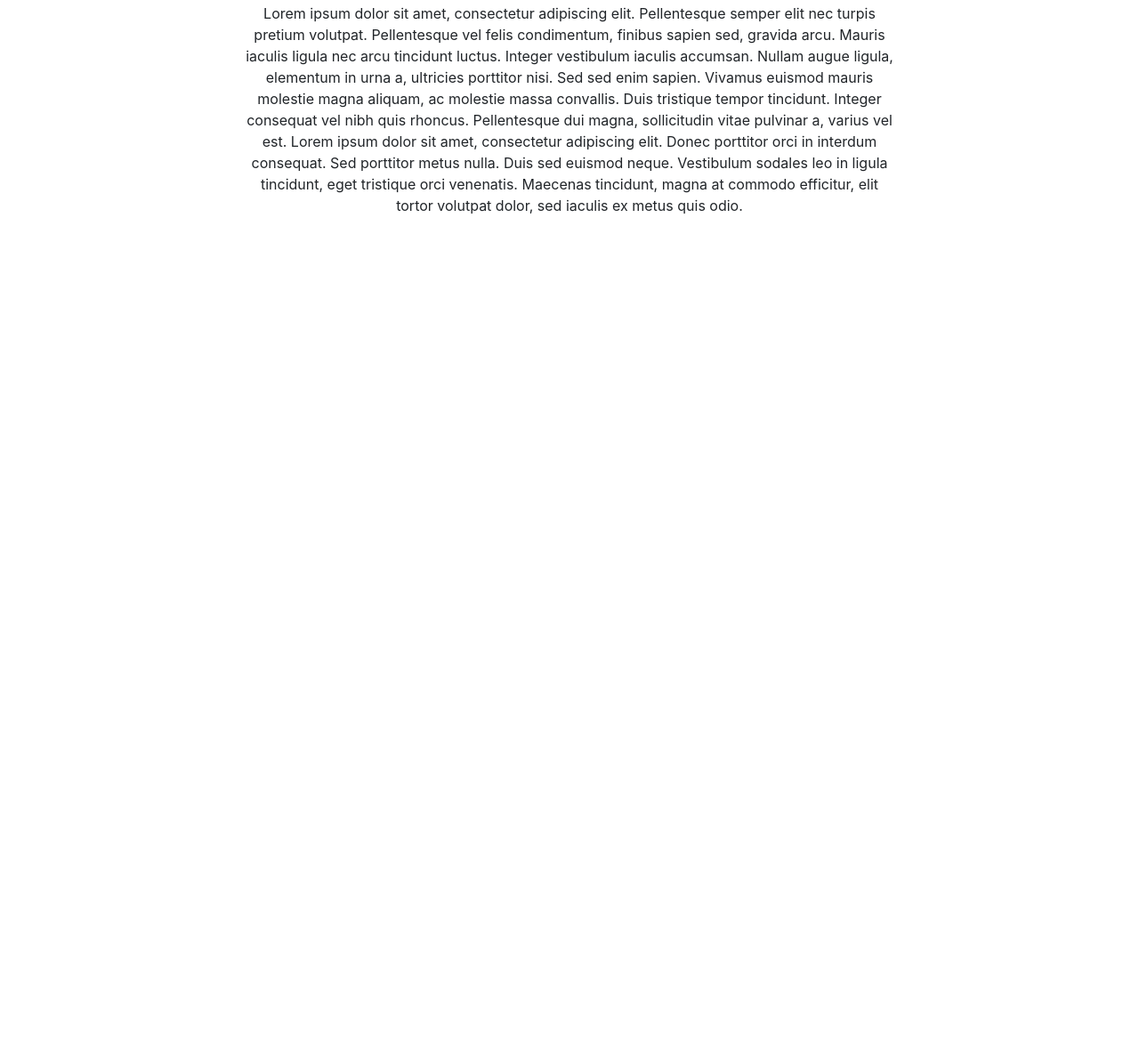
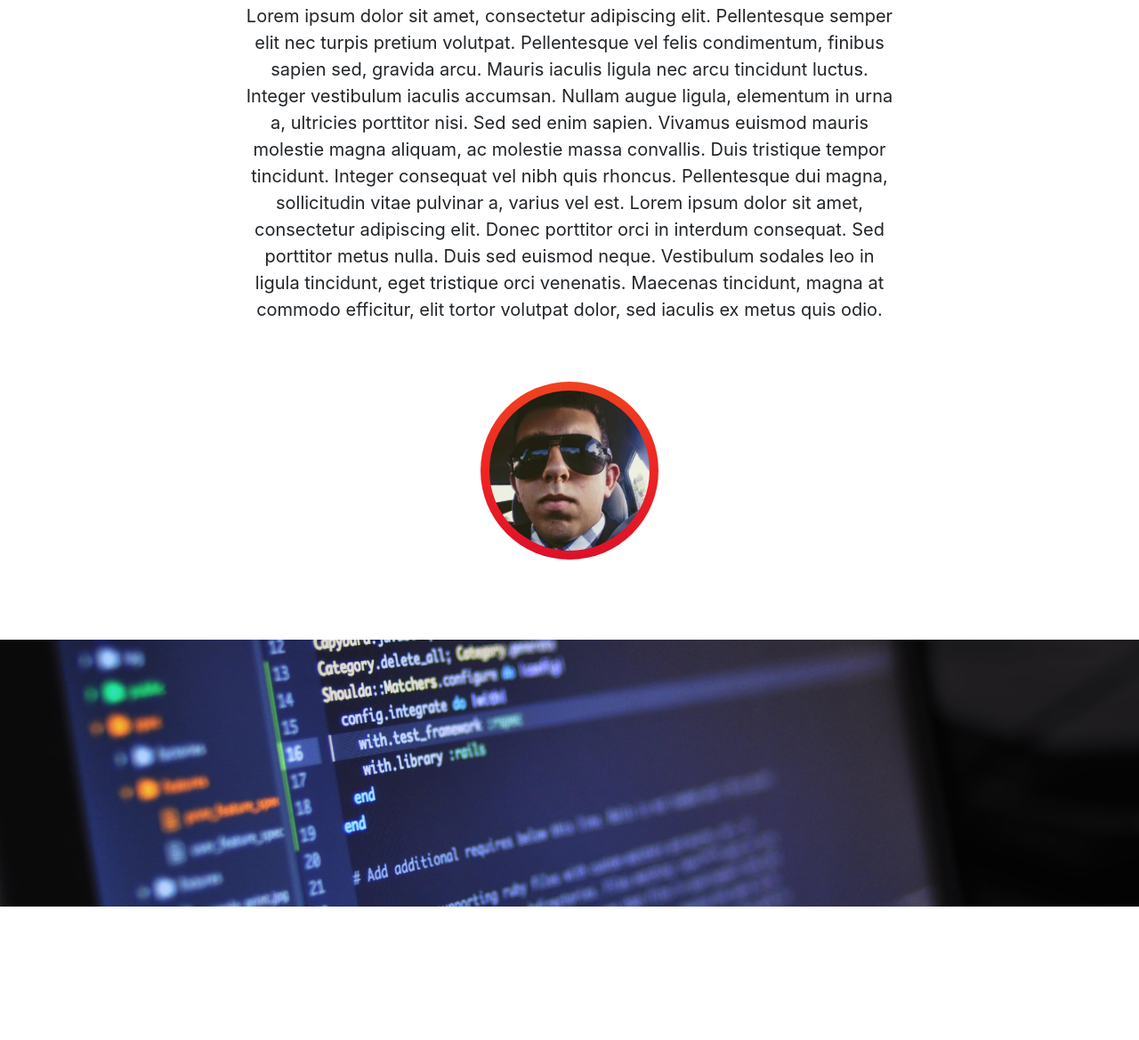
Before and after one commit to mickael-2001dev/my-portfolio, a plain HTML site: page index.html in a window 1280 px wide. Shown: the part 858-2027 px from the top of the page at 89% size. Before the commit the page ends 1267 px from the top, so only its background shows below. Drawn offline with nearby package versions, Linux system fonts and the light colour scheme.

Commit message:
My portfolio update

```diff
--- a/css/style.css
+++ b/css/style.css
@@ -26,6 +26,7 @@ body, html {
 	justify-content: center;
   	align-items: center;
   	margin-top: -30px;
+  	padding-bottom: 100px;
 }
 .titles h2{
 	margin-bottom: 50px;
@@ -34,9 +35,17 @@ body, html {
 	font-weight: 700;
 	text-transform: uppercase;
 }
-h2.spin-move{
+ @keyframes spin-move {
+    from {transform:rotate(0deg); margin-left:800px;}
+    to {transform:rotate(360deg); margin-left:0px;}
+  }
+#about-h2{
+	margin-left:800px;
+}
+#about-h2.spin-move{
 	animation-name: spin-move;
-	animation-duration: 2s;
+	animation-duration: 1.5s;
+	margin-left:0px;
 }
 
 .gradient{
@@ -45,10 +54,7 @@ h2.spin-move{
 	position: relative;
 	height:100vh;
 }
-@keyframes btn{
-	from{background:linear-gradient(to right, #DD1029, #EE2424, #F14220);}
-	to{background:linear-gradient(to right, #F14220, #DD1029, #EE2424);}
-}
+
 .btn-custom{
 	transition: background 2s;
 	background:linear-gradient(to right, #DD1029, #EE2424, #F14220);
@@ -65,6 +71,7 @@ h2.spin-move{
   background-position: center;
   background-repeat: no-repeat;
   background-size: cover;
+  background-attachment: scroll;
   position: relative;
   padding: 154px 0 500px;
 }
@@ -75,6 +82,7 @@ h2.spin-move{
   	background-position: center;
     background-repeat: no-repeat;
     background-size: cover;
+    background-attachment: scroll;
     position: relative;
     padding: 156px 0 500px;
   }
@@ -83,6 +91,8 @@ h2.spin-move{
 section {
   padding: 150px 0;
 }
+
+
 
 .main-text {
   display: flex;
@@ -100,6 +110,24 @@ section {
   color: #fff;
 }
 
+.secondary-text {
+  display: flex;
+  justify-content: center;
+  align-items: center;
+  flex-direction: column;
+  text-align: center;
+  z-index:999;
+  color: #fff;
+  font-family: 'Open Sans', sans-serif;
+}
+.secondary-text h2 {
+  	color:#fff;
+	text-align:center;
+	font-weight: 700;
+	line-height:1.1em;
+	padding-top:30px;
+	text-transform: uppercase;
+}
 .main-text h1 {
 	color:#fff;
 	text-align:center;
@@ -125,4 +153,44 @@ section {
   	justify-content: center;
   	align-items: center;
   	flex-direction: column;
+  	font-size: 15pt;
 }
+.shapes{
+	display: flex;
+  	justify-content: center;
+  	align-items: center;
+	padding-bottom: 100px;
+}
+.mold{
+	margin-top:50px;
+	height: 200px;
+	max-width: 200px;
+	border-radius: 100%;
+	background:linear-gradient(to top, #DD1029, #EE2424, #F14220);
+	z-index: -1;
+	position: relative;
+}
+.img-circle{
+	margin-top:50px;
+	border-radius: 100%;
+	z-index: 999;
+	position: absolute;
+	max-width: 180px;
+}
+#code{
+	background-image: url('../img/code2.jpg');
+}
+.parallax{
+	height: 300px;
+	background-attachment: fixed;
+    background-position: center;
+    background-repeat: no-repeat;
+    background-size: cover;
+}
+#parallax1{
+	padding-top: 0!important;
+}
+#about{
+	bottom: 0;
+	margin-bottom: -260px;
+}
--- a/index.html
+++ b/index.html
@@ -39,9 +39,9 @@
 				<h1>Mickael Souza</h1>
 				<div class="divider"></div>
 				<h3>Web Developer</h3>
-				<button class="btn btn-lg btn-custom">
+				<a href="#about"><button class="btn btn-lg btn-custom">
 					Ver mais
-				</button>
+				</button></a>
 			</div>
 			</div>
 		</header>
@@ -49,7 +49,7 @@
 			<div class="container titles">
 				<div class="row text-center">
 					<div class="col-lg-12">
-						<h2>Sobre</h2>
+						<h2 id="about-h2">Sobre</h2>
 					</div>
 				</div>
 				<div class="row text-center paragraph">
@@ -57,6 +57,15 @@
 						<p>Lorem ipsum dolor sit amet, consectetur adipiscing elit. Pellentesque semper elit nec turpis pretium volutpat. Pellentesque vel felis condimentum, finibus sapien sed, gravida arcu. Mauris iaculis ligula nec arcu tincidunt luctus. Integer vestibulum iaculis accumsan. Nullam augue ligula, elementum in urna a, ultricies porttitor nisi. Sed sed enim sapien. Vivamus euismod mauris molestie magna aliquam, ac molestie massa convallis. Duis tristique tempor tincidunt. Integer consequat vel nibh quis rhoncus. Pellentesque dui magna, sollicitudin vitae pulvinar a, varius vel est. Lorem ipsum dolor sit amet, consectetur adipiscing elit. Donec porttitor orci in interdum consequat. Sed porttitor metus nulla. Duis sed euismod neque. Vestibulum sodales leo in ligula tincidunt, eget tristique orci venenatis. Maecenas tincidunt, magna at commodo efficitur, elit tortor volutpat dolor, sed iaculis ex metus quis odio. </p>
 					</div>
 				</div>
+				<div class="row shapes">
+					<img src="img/perfil.jpg" class="img-circle">
+					<div class="col-lg-8 mold"></div>
+				</div>
+			</div>
+		</section>
+		<section id="parallax1">
+			<div class="parallax secondary-text" id="code">
+
 			</div>
 		</section>
 
@@ -84,5 +93,17 @@
 <script type="text/javascript" src="js/jquery.min.js"></script>
 <script type="text/javascript" src="js/popper.min.js"></script>
 <script type="text/javascript" src="js/bootstrap.min.js"></script>
+<script type="text/javascript">
+
+      $(document).ready(function() {
+         $(window).scroll(function() {
+         	//alert($(this).scrollTop());
+           if ($(this).scrollTop() > 100) {
+           		//alert($(this).scrollTop());
+              $('#about-h2').addClass('spin-move');
+           }
+         });
+      });
+</script>
 </body>
 </html>
```
Also changed, not shown: img/code2.jpg (added), img/perfil.jpg (added), 2 other files.
